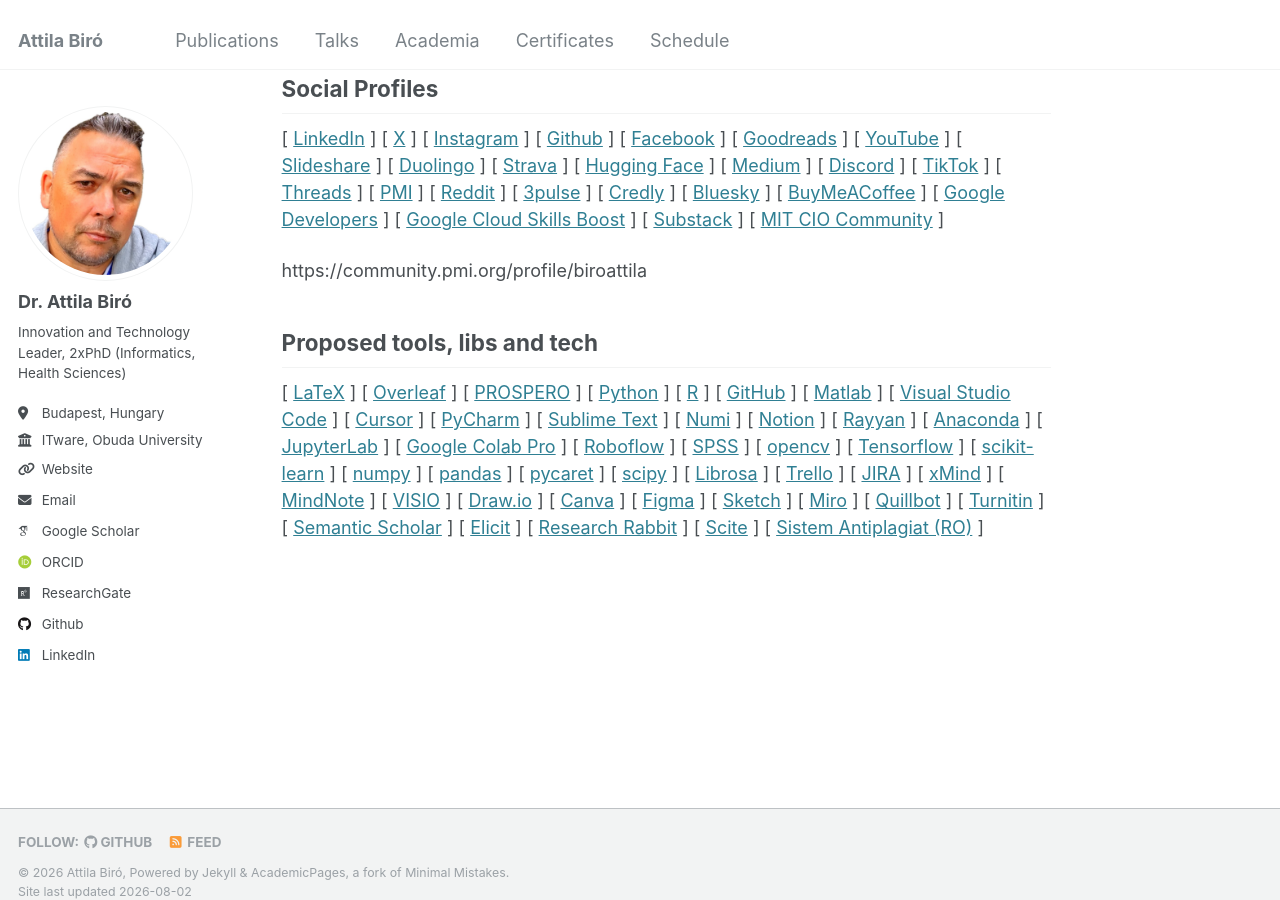
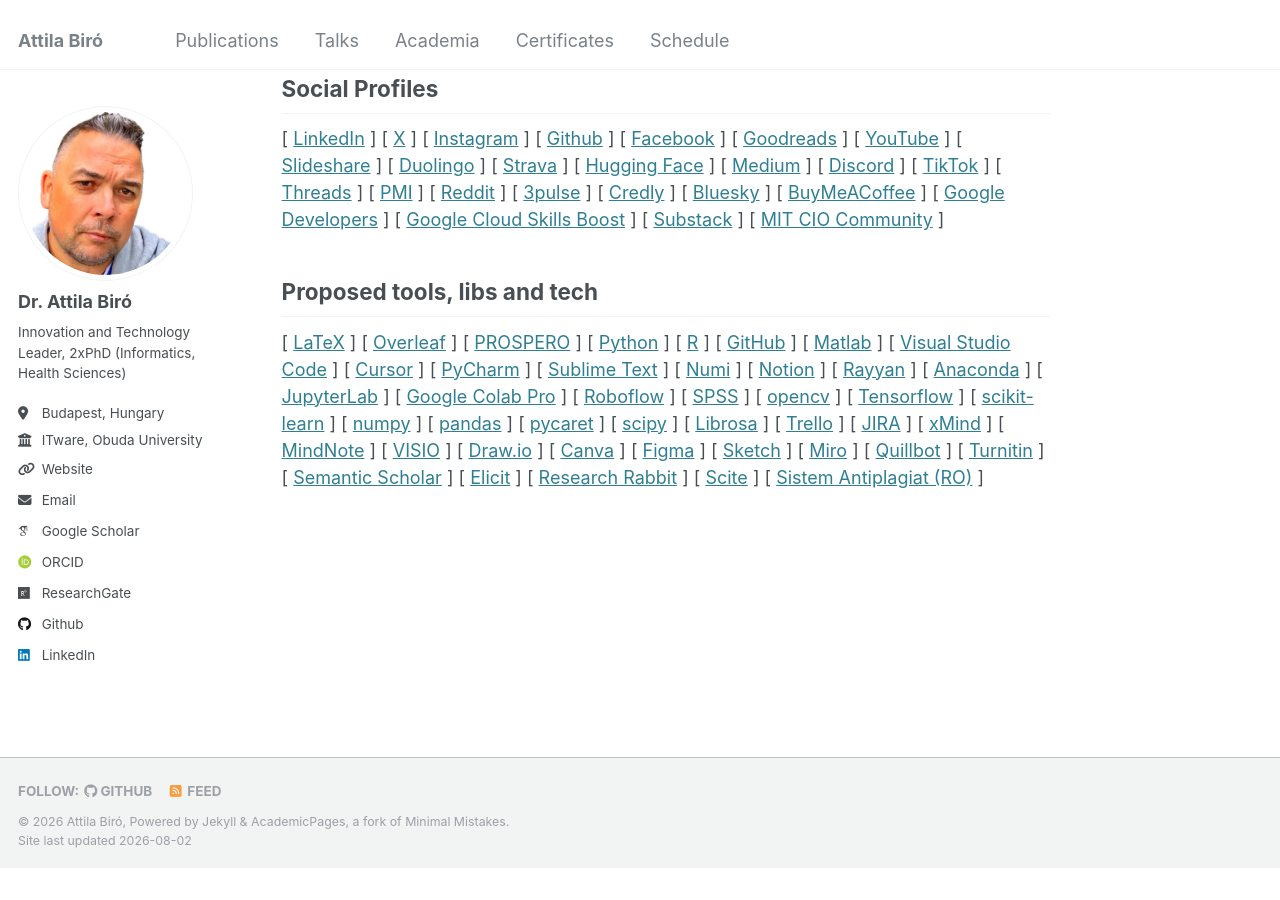
Before and after one commit to biroka/biroka.github.io, a Jekyll site: the page built from _pages/about.md, in a window 1280 px wide and 900 px high, scrolled down 2873 px. Built offline with Jekyll 4.4.1, drawn with Linux system fonts in a browser that asks for light colours; some web fonts are replaced; after the commit the page ends 3741 px from its top, so only the background shows below that; part of the change alters nothing that is shown.

Commit message:
Update about.md

```diff
--- a/_pages/about.md
+++ b/_pages/about.md
@@ -110,8 +110,6 @@ Social Profiles
 [ <a target="_blank" href="https://mitcio.com/members/34798389">MIT CIO Community</a> ]
 
 
-https://community.pmi.org/profile/biroattila
-
 Proposed tools, libs and tech
 ------
 [ <a target="_blank" href="https://www.latex-project.org/">LaTeX</a> ]
```
